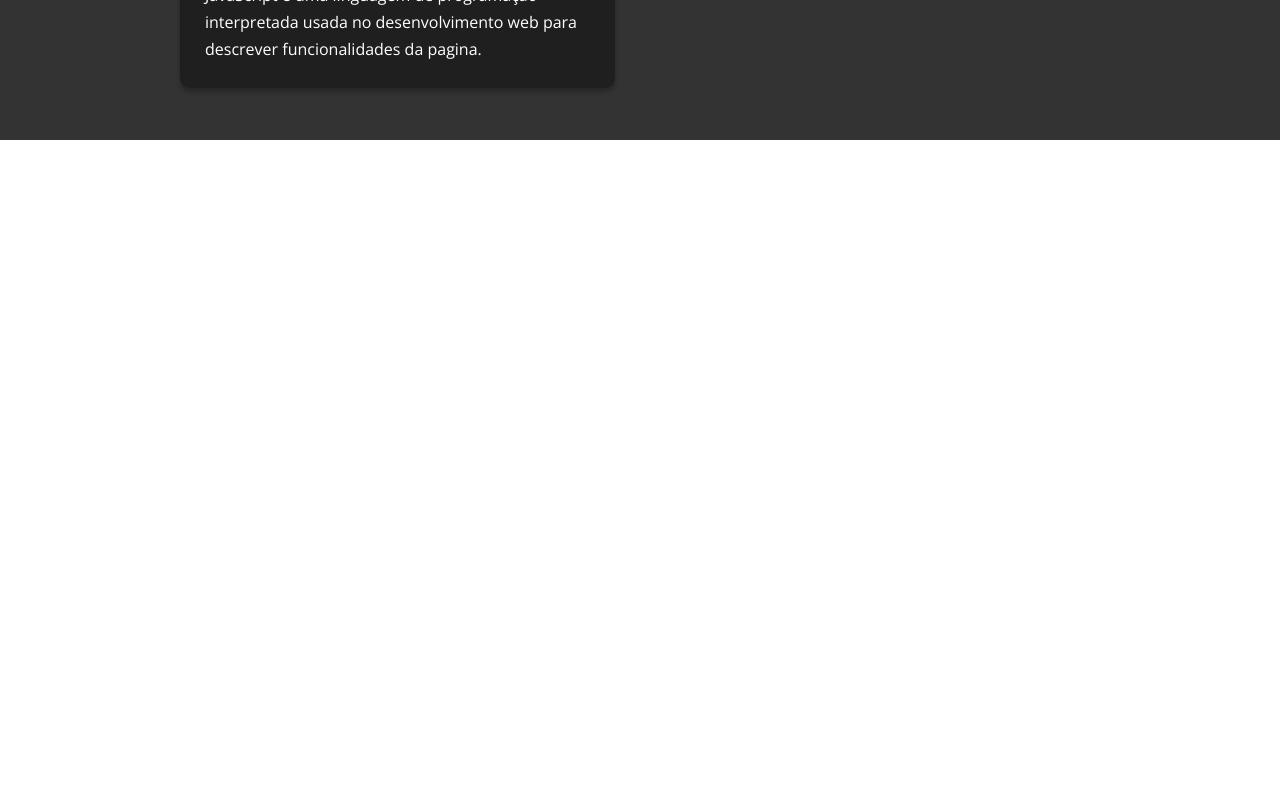
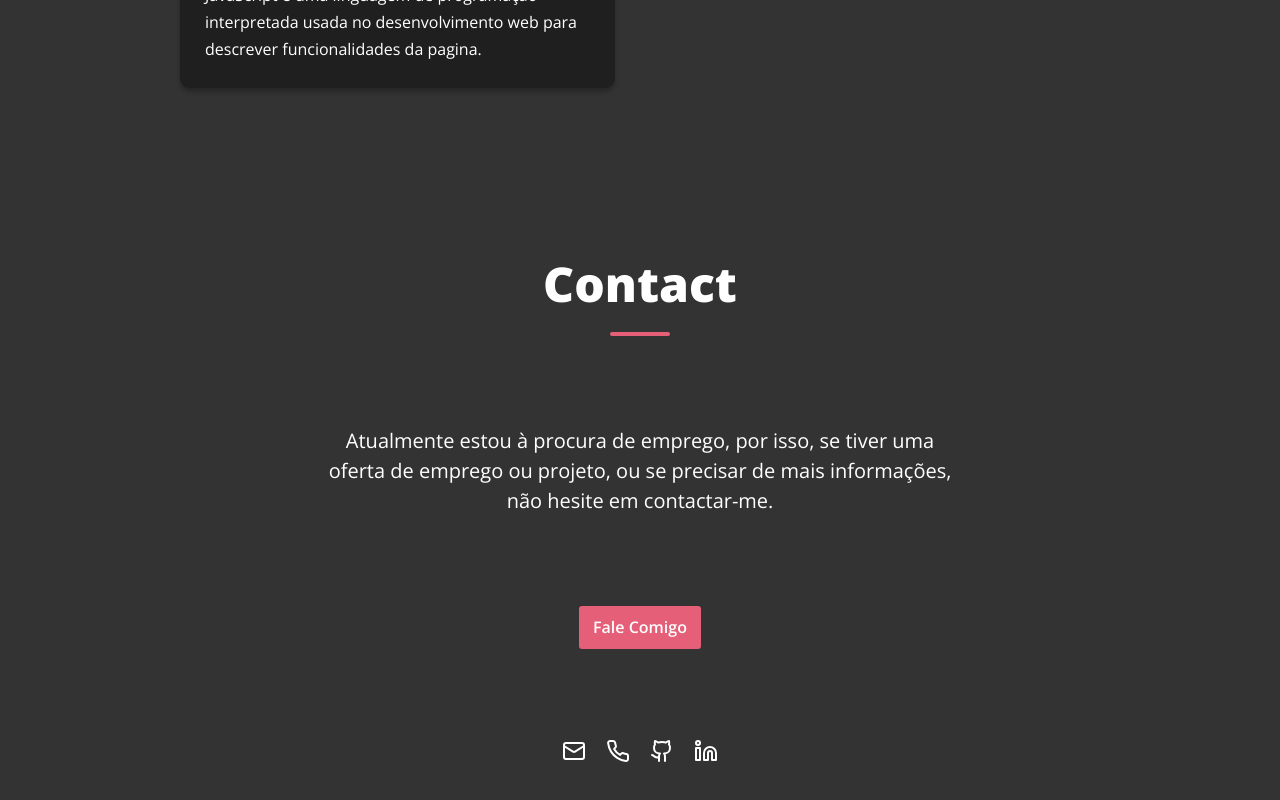
Before and after one commit to ViniciusBussolo1/Portifolio_v2, a Next.js app: page / in a window 1280 px wide. Shown: the part 4643-5443 px from the top of the page. Before the commit the page ends 4783 px from the top, so only its background shows below. Built offline with nearby package versions, Linux system fonts and the light colour scheme.

Commit message:
:sparkles: feat: created component contact

```diff
--- a/package.json
+++ b/package.json
@@ -9,6 +9,7 @@
     "lint": "next lint"
   },
   "dependencies": {
+    "lucide-react": "^0.288.0",
     "next": "13.5.5",
     "react": "^18",
     "react-dom": "^18"
--- a/src/app/page.tsx
+++ b/src/app/page.tsx
@@ -1,4 +1,5 @@
 import { About } from '@/components/about/about'
+import { Contact } from '@/components/contact/contact'
 import { Header } from '@/components/header/header'
 import { Hero } from '@/components/hero/hero'
 import { Projects } from '@/components/projects/projects'
@@ -12,6 +13,7 @@ export default function Home() {
       <About />
       <Projects />
       <Skills />
+      <Contact />
     </>
   )
 }
--- /dev/null
+++ b/src/components/contact/contact.tsx
@@ -0,0 +1,27 @@
+import { TitleSection } from '../titleSection/titleSection'
+
+import { Mail, Github, Phone, Linkedin } from 'lucide-react'
+
+export function Contact() {
+  return (
+    <section className="w-full h-[45.688rem] bg-black-80 flex justify-center items-center">
+      <div className="max-w-[39.375rem] w-full flex flex-col justify-center items-center gap-[5.625rem]">
+        <TitleSection title="Contact" />
+        <h5 className="text-xl leading-normal font-normal text-center text-white-0">
+          Atualmente estou à procura de emprego, por isso, se tiver uma oferta
+          de emprego ou projeto, ou se precisar de mais informações, não hesite
+          em contactar-me.
+        </h5>
+        <button className="px-[0.875rem] py-2 rounded-[0.188rem] bg-red text-base leading-[1.7rem] font-semibold text-white-0">
+          Fale Comigo
+        </button>
+        <div className="flex items-center gap-5">
+          <Mail color="white" />
+          <Phone color="white" />
+          <Github color="white" />
+          <Linkedin color="white" />
+        </div>
+      </div>
+    </section>
+  )
+}
```
Also changed, not shown: 1 other file (tests, documents, lock files or other folders).
